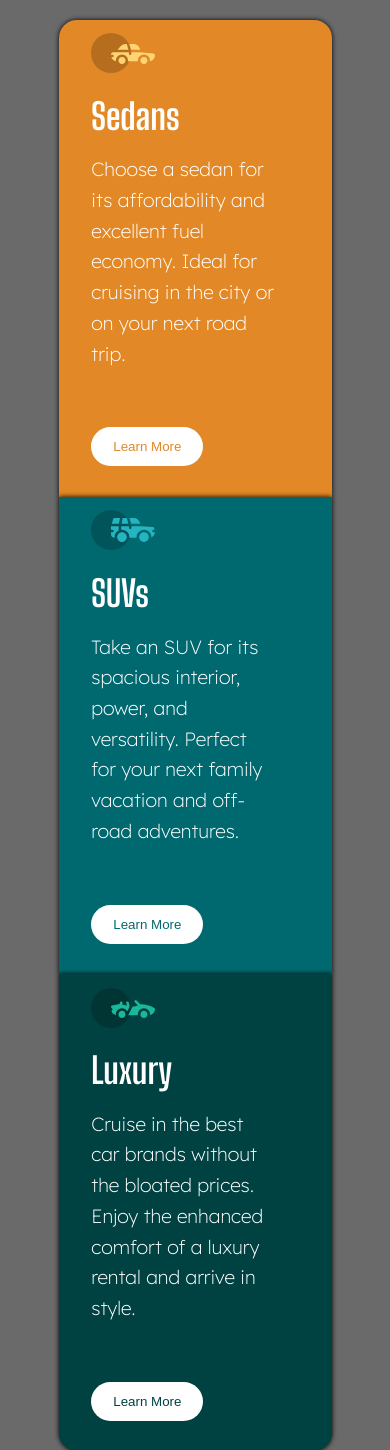
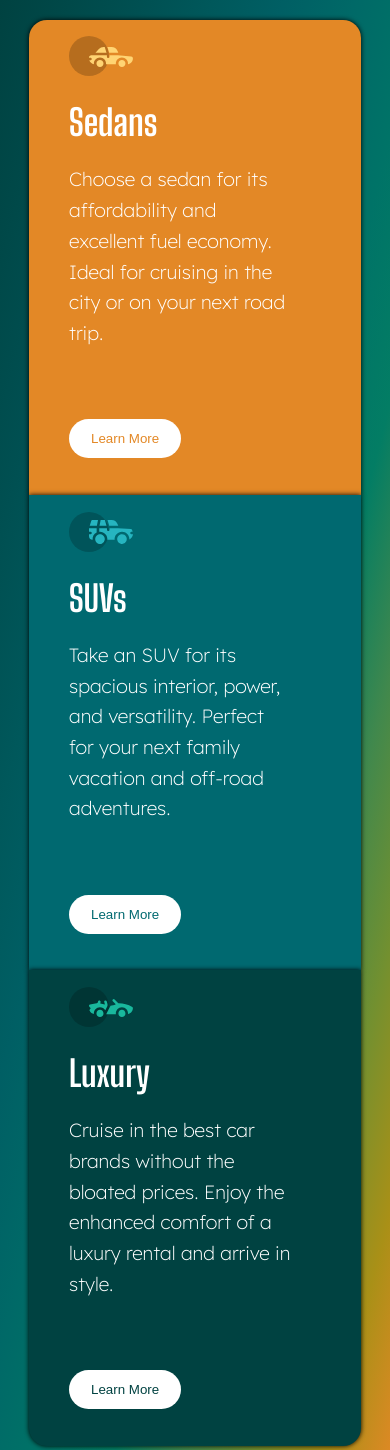
Before and after one commit to edsonvit0r/frontendmentor, a PHP site: page / in a window 390 px wide. Shown: the top 1450 px of the page. Run offline with PHP 8.4, Linux system fonts and the light colour scheme.

Commit message:
alterando backgroud simples para um gradiente e tamanho da section

```diff
--- a/3-column-preview-card-component/style.css
+++ b/3-column-preview-card-component/style.css
@@ -21,13 +21,13 @@ body {
     align-items: center;
     height: 100vh;
     font-family: 'Big Shoulders Display', cursive;
-    background-color: #6a6a6a;
+    background-image: linear-gradient(to left bottom, #e38826, #a99017, #729030, #40884d, #037d64, #007367, #006967, #005f64, #00585b, #005052, #004949, #004241);
     font-weight: 100;
 }
 
 section {
     display: flex;
-    max-width: 70vw;
+    width: 70vw;
     border-radius: 8em;
 
 }
@@ -118,12 +118,14 @@ div.sedans img, div.suvs img, div.luxury img {
     body {
         height: auto;
         font-size: 1.5em;
+        background-image: linear-gradient(to left top, #e38826, #a99017, #729030, #40884d, #037d64, #007367, #006967, #005f64, #00585b, #005052, #004949, #004241);
     }
 
     section {
         flex-direction: column;
         max-height: auto;
         margin: 5% 10%;
+        width: 85vw;
     }
 
     section > div {
```
